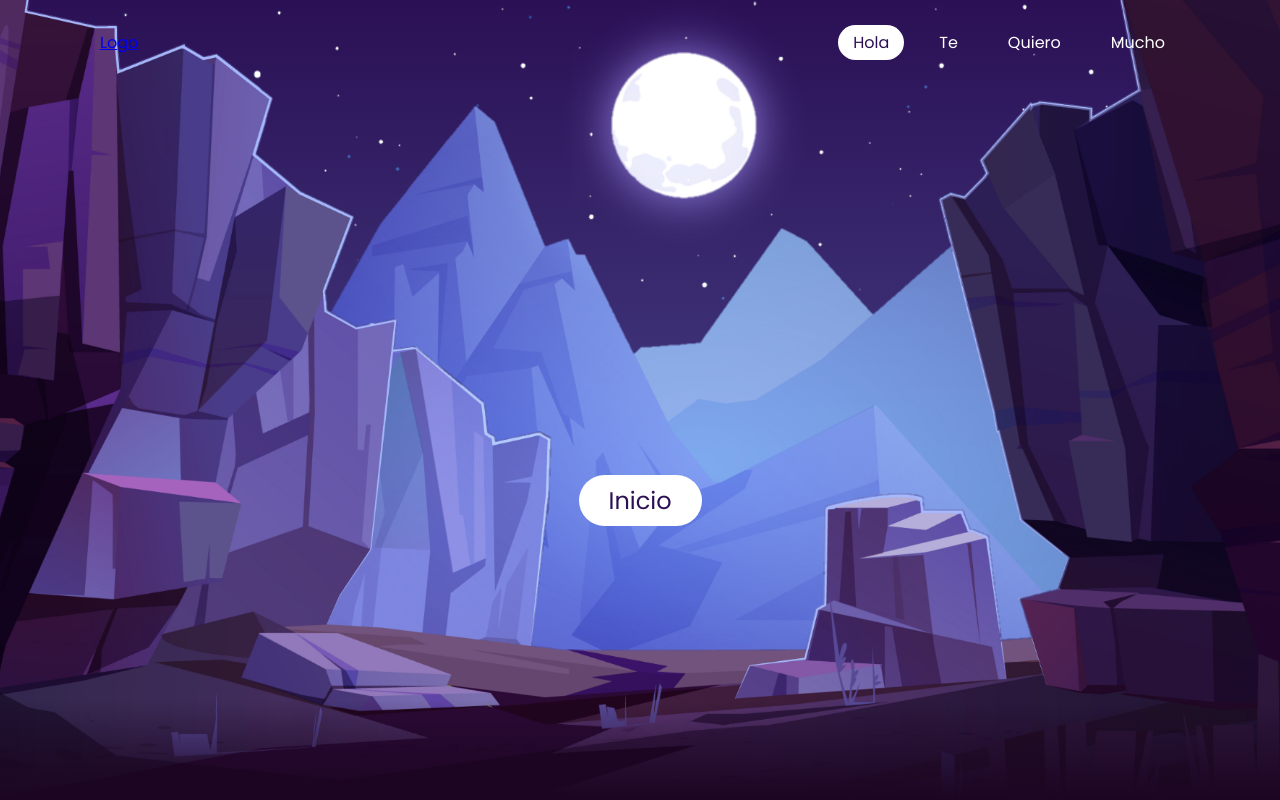
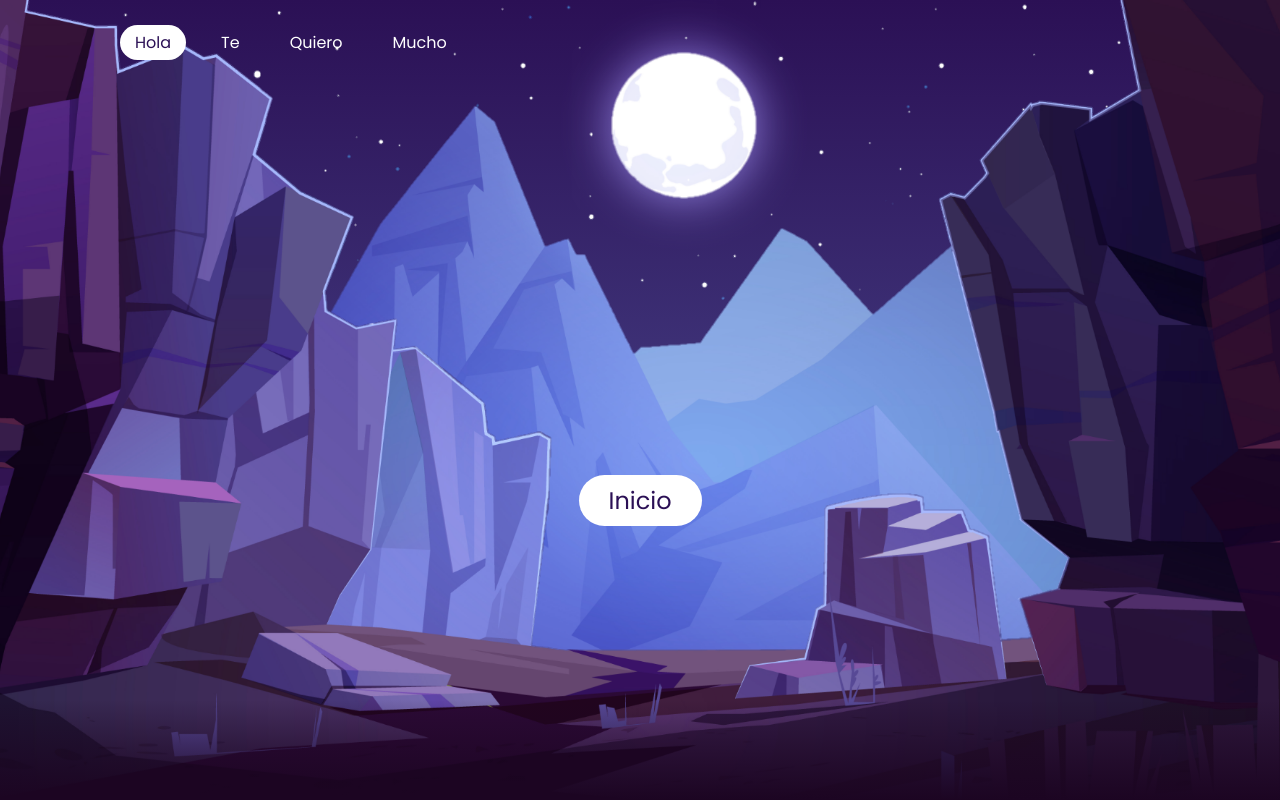
Before and after one commit to Ashrahx/I-love-you, a plain HTML site: page index.html in a window 1280 px wide. Shown: the top 800 px of the page. Drawn offline with Linux system fonts and the light colour scheme.

Commit message:
Update index.html

```diff
--- a/index.html
+++ b/index.html
@@ -8,7 +8,6 @@
 </head>
 <body>
     <header>
-        <a href="#" class="logo">Logo</a>
         <ul>
             <li><a href="#" class="active">Hola</a></li>
             <li><a href="#">Te</a></li>
```
